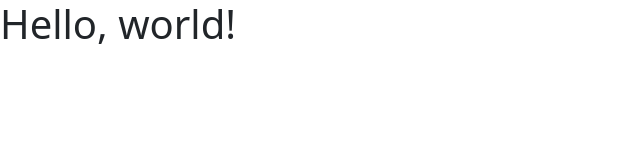
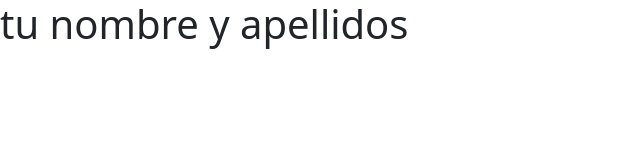
Before and after one commit to manu92cc/manu92cc.github.io, a plain HTML site: page index.html in a window 1280 px wide. Shown: the whole page, without its empty margins (0-640 px from the left). Drawn offline with nearby package versions, Linux system fonts and the light colour scheme.

Commit message:
cambio títulos

```diff
--- a/index.html
+++ b/index.html
@@ -8,10 +8,10 @@
     <!-- Bootstrap CSS -->
     <link href="https://cdn.jsdelivr.net/npm/bootstrap@5.1.3/dist/css/bootstrap.min.css" rel="stylesheet" integrity="sha384-1BmE4kWBq78iYhFldvKuhfTAU6auU8tT94WrHftjDbrCEXSU1oBoqyl2QvZ6jIW3" crossorigin="anonymous">
 
-    <title>Hello, world!</title>
+    <title>tu nombre y apellidos</title>
   </head>
   <body>
-    <h1>Hello, world!</h1>
+    <h1>tu nombre y apellidos</h1>
 
     <!-- Optional JavaScript; choose one of the two! -->
 
```
